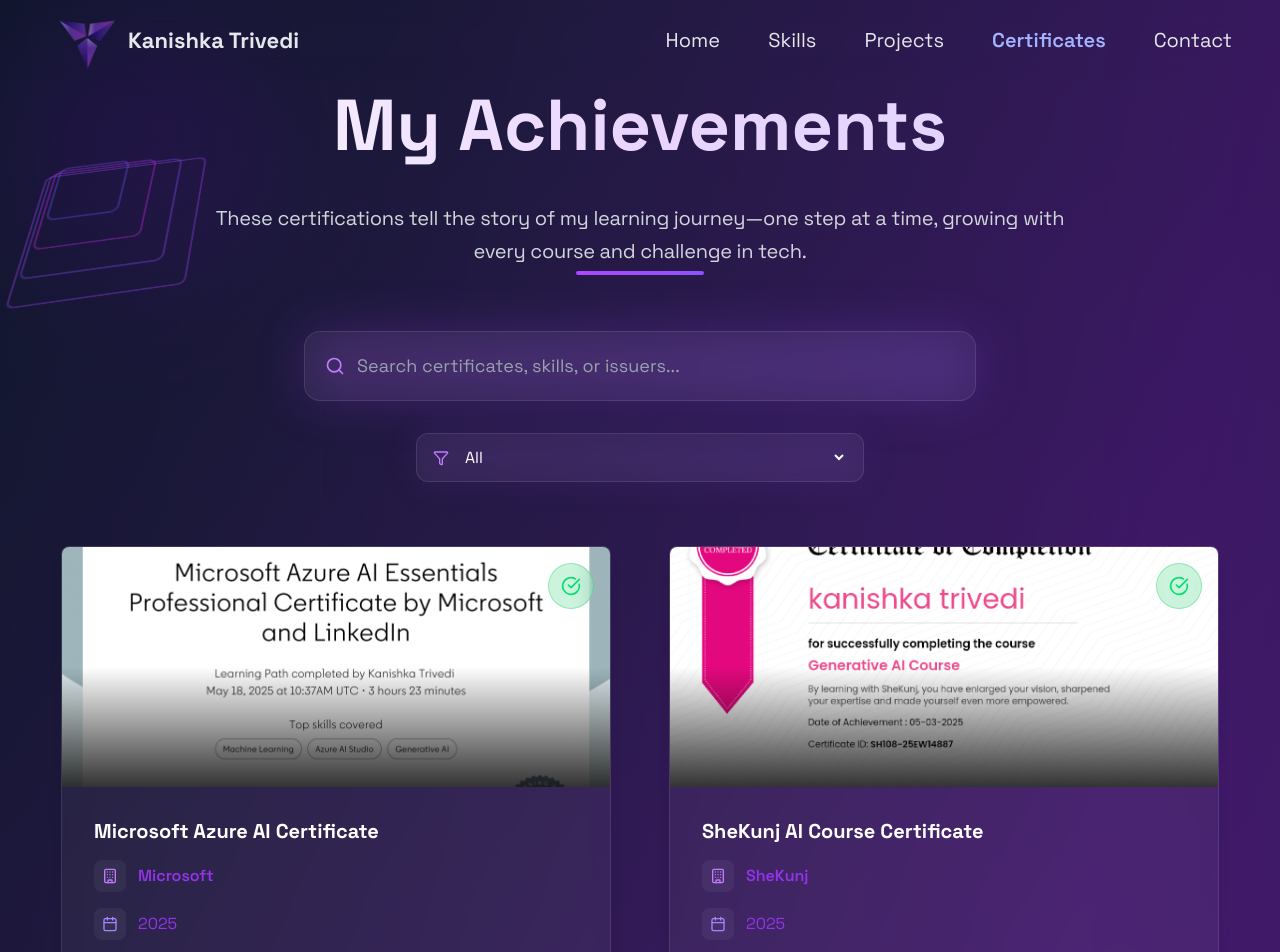
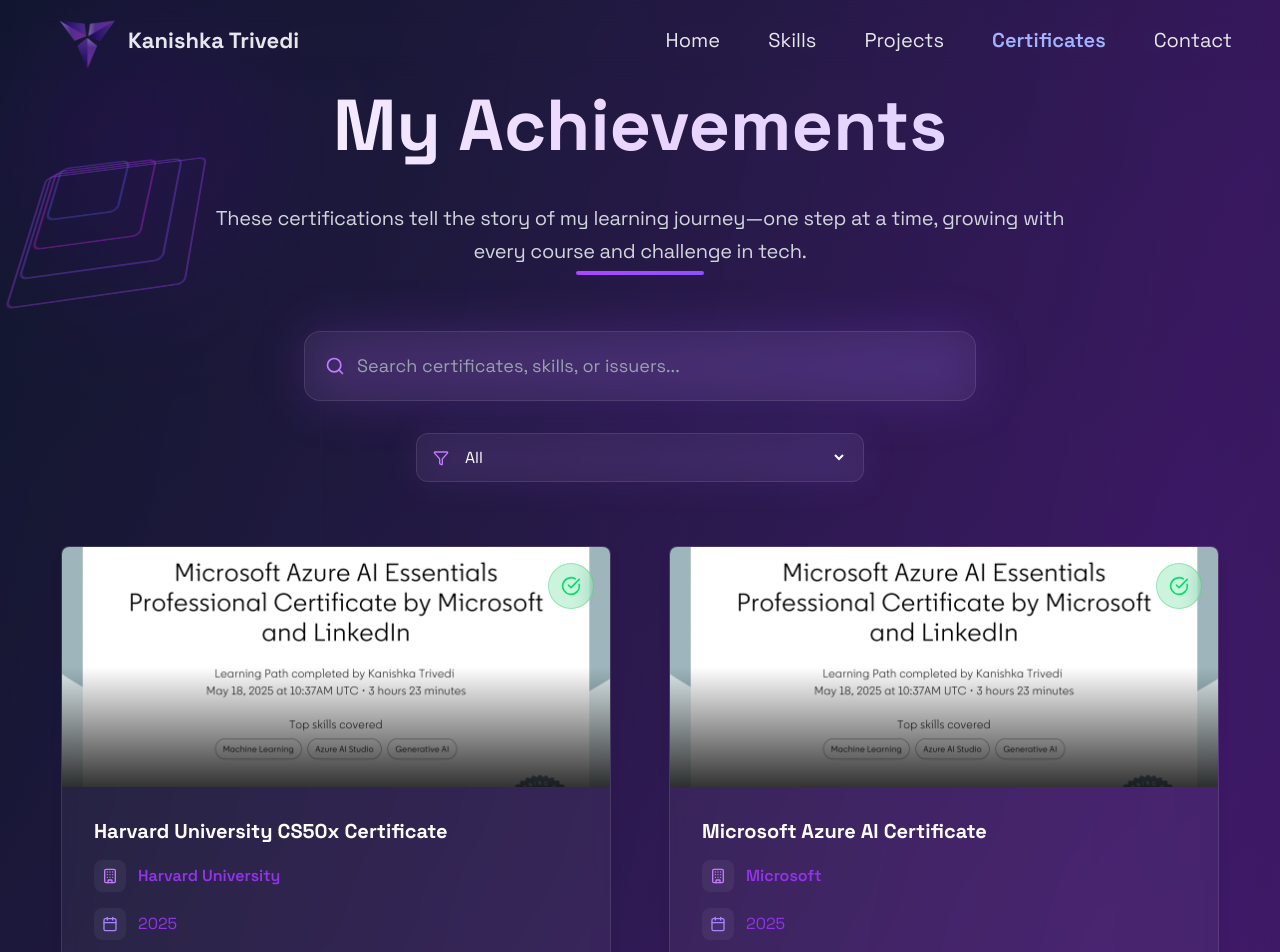
Before and after one commit to Kanishka-Trivedi/Portfolio-Website, a React (Vite) app in the folder portfolio/: page /certificates in a window 1280 px wide. Shown: the top 952 px of the page. Built offline with nearby package versions, Linux system fonts and the light colour scheme.

Commit message:
Cs50x Certificate Added

```diff
--- a/portfolio/src/components/Certificates.jsx
+++ b/portfolio/src/components/Certificates.jsx
@@ -36,6 +36,21 @@
 const certificates = [
   {
     id: 1,
+    title: "Harvard University CS50x Certificate",
+    issuer: "Harvard University",
+    date: "2025",
+    category: "Python/SQL",
+    image: azureCertImg,
+    certificateUrl: "https://cs50.harvard.edu/certificates/ba4c763e-e97f-4aa0-bfe0-e0f0bab8cdc9",
+    skills: ["Flask", "Python", "SQL"],
+    verified: true,
+    description:
+      "Earned the CS50x certificate from Harvard University, demonstrating mastery in computer science fundamentals, algorithms, and real-world software development.",
+    credentialId: "ba4c763e-e97f-4aa0-bfe0-e0f0bab8cdc9",
+    color: "#8B5CF6",
+  },
+    {
+    id: 2,
     title: "Microsoft Azure AI Certificate",
     issuer: "Microsoft",
     date: "2025",
@@ -50,7 +65,7 @@
     color: "#8B5CF6",
   },
   {
-    id: 2,
+    id: 3,
     title: "SheKunj AI Course Certificate",
     issuer: "SheKunj",
     date: "2025",
@@ -64,7 +79,7 @@
     color: "#A855F7",
   },
   {
-    id: 3,
+    id: 4,
     title: "Amazon DocumentDB Certificate",
     issuer: "Simplilearn & Skillup",
     date: "2025",
@@ -77,7 +92,7 @@
     color: "#7C3AED",
   },
   {
-    id: 4,
+    id: 5,
     title: "Azure Fundamentals Certificate",
     issuer: "Simplilearn & Skillup",
     date: "2025",
@@ -90,7 +105,7 @@
     color: "#9333EA",
   },
   {
-    id: 5,
+    id: 6,
     title: "Azure WorkShop Certificate",
     issuer: "Microsoft",
     date: "2025",
@@ -103,7 +118,7 @@
     color: "#7C3AED",
   },
   {
-    id: 6,
+    id: 7,
     title: "Basics of Azure Services Certificate",
     issuer: "Simplilearn & Skillup",
     date: "2025",
@@ -116,7 +131,7 @@
     color: "#8B5CF6",
   },
   {
-    id: 7,
+    id: 8,
     title: "Deep Dive into Container Security Certificate",
     issuer: "Simplilearn & Skillup",
     date: "2025",
@@ -129,7 +144,7 @@
     color: "#8B5CF6",
   },
   {
-    id: 8,
+    id: 9,
     title: "Gateway Load Balancer Certificate",
     issuer: "Simplilearn & Skillup",
     date: "2025",
@@ -142,7 +157,7 @@
     color: "#8B5CF6",
   },
   {
-    id: 9,
+    id: 10,
     title: "GitHub Copilot Certificate",
     issuer: "Simplilearn & Skillup",
     date: "2025",
@@ -155,7 +170,7 @@
     color: "#8B5CF6",
   },
   {
-    id: 10,
+    id: 11,
     title: "RestAPI Intermediate Certificate",
     issuer: "HackerRank",
     date: "2025",
@@ -169,7 +184,7 @@
     color: "#8B5CF6",
   },
   {
-    id: 11,
+    id: 12,
     title: "FrontEnd Devloper Certificate",
     issuer: "HackerRank",
     date: "2025",
@@ -183,7 +198,7 @@
     color: "#8B5CF6",
   },
   {
-    id: 12,
+    id: 13,
     title: "Css Certificate",
     issuer: "HackerRank",
     date: "2025",
@@ -197,7 +212,7 @@
     color: "#8B5CF6",
   },
   {
-    id: 13,
+    id: 14,
     title: "JavaScript Basics Certificate",
     issuer: "HackerRank",
     date: "2025",
@@ -211,7 +226,7 @@
     color: "#8B5CF6",
   },
   {
-    id: 14,
+    id: 15,
     title: "JavaScript Intermediate Certificate",
     issuer: "HackerRank",
     date: "2025",
@@ -225,7 +240,7 @@
     color: "#8B5CF6",
   },
   {
-    id: 15,
+    id: 16,
     title: "React Certificate",
     issuer: "HackerRank",
     date: "2025",
@@ -239,7 +254,7 @@
     color: "#8B5CF6",
   },
   {
-    id: 16,
+    id: 17,
     title: "Problem Solving Certificate",
     issuer: "HackerRank",
     date: "2025",
```
Also changed, not shown: portfolio/src/assets/CS50x Certificate-1.png (added).
